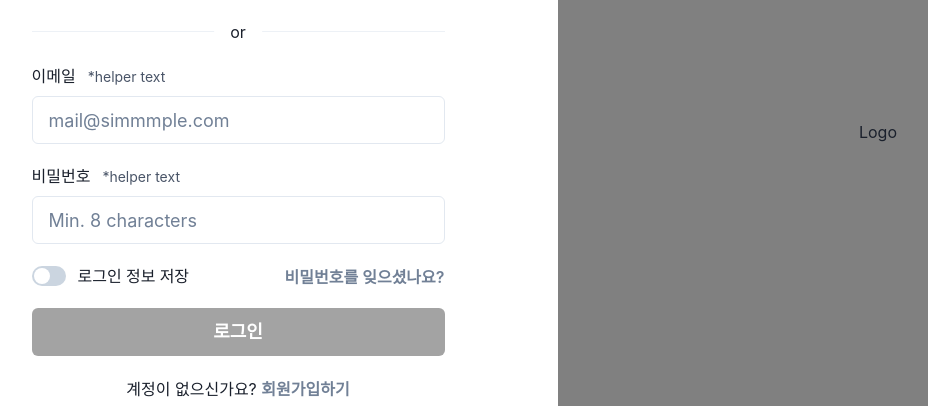
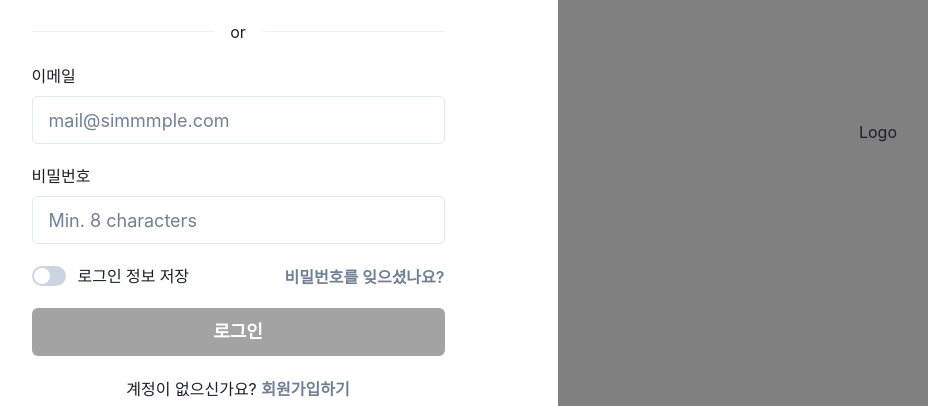
Before and after one commit to DDD-Community/DDD-10-WABLE-WEB, a Next.js app: page /login in a window 1280 px wide. Shown: the part 268-674 px from the top of the page, without its empty margins (82-1010 px from the left). Built offline with nearby package versions, Linux system fonts and the light colour scheme.

Commit message:
feat: react-hook-form 연결

```diff
--- a/src/components/pages/login/login-form.tsx
+++ b/src/components/pages/login/login-form.tsx
@@ -3,39 +3,65 @@ import {
   Flex,
   FormControl,
   FormErrorMessage,
-  FormHelperText,
   FormLabel,
   Input,
   Spacer,
   Switch,
 } from '@chakra-ui/react';
+import { SubmitHandler, useForm } from 'react-hook-form';
+import { Form } from './styles';
+
+interface IFormValues {
+  email: string;
+  password: string;
+}
 
 export function LoginForm() {
+  const {
+    register,
+    handleSubmit,
+    formState: { errors },
+  } = useForm<IFormValues>();
+
+  const onSubmit: SubmitHandler<IFormValues> = (data) => {
+    alert(JSON.stringify(data));
+  };
+
   return (
-    <>
-      <FormControl>
+    <Form autoComplete="off" onSubmit={handleSubmit(onSubmit)}>
+      <FormControl isInvalid={!!errors.email}>
         <Flex align="center">
           <FormLabel>이메일</FormLabel>
-          <FormHelperText mt={0} marginInlineEnd={3} marginBottom={2}>
-            *helper text
-          </FormHelperText>
           <FormErrorMessage mt={0} marginInlineEnd={3} marginBottom={2}>
-            *error message
+            {errors.email?.message}
           </FormErrorMessage>
         </Flex>
-        <Input type="email" placeholder="mail@simmmple.com" size="lg" />
+        <Input
+          type="email"
+          placeholder="mail@simmmple.com"
+          size="lg"
+          {...register('email', {
+            required: '이메일을 입력해 주세요.',
+            pattern: {
+              value: /\S+@\S+\.\S+/,
+              message: '이메일 형식이 올바르지 않습니다.',
+            },
+          })}
+        />
       </FormControl>
-      <FormControl>
+      <FormControl isInvalid={!!errors.password}>
         <Flex align="center">
           <FormLabel>비밀번호</FormLabel>
-          <FormHelperText mt={0} marginInlineEnd={3} marginBottom={2}>
-            *helper text
-          </FormHelperText>
           <FormErrorMessage mt={0} marginInlineEnd={3} marginBottom={2}>
-            *error message
+            {errors.password?.message}
           </FormErrorMessage>
         </Flex>
-        <Input type="password" placeholder="Min. 8 characters" size="lg" />
+        <Input
+          type="password"
+          placeholder="Min. 8 characters"
+          size="lg"
+          {...register('password', { required: '비밀번호를 입력해 주세요.' })}
+        />
       </FormControl>
       <Flex align="center">
         <Switch id="save-login-info" mr={3} />
@@ -45,9 +71,9 @@ export function LoginForm() {
         <Spacer />
         <Button variant="link">비밀번호를 잊으셨나요?</Button>
       </Flex>
-      <Button colorScheme="blackAlpha" size="lg" width="full">
+      <Button type="submit" colorScheme="blackAlpha" size="lg" width="full">
         로그인
       </Button>
-    </>
+    </Form>
   );
 }
--- /dev/null
+++ b/src/components/pages/login/styles.ts
@@ -0,0 +1,10 @@
+import styled from '@emotion/styled';
+
+const Form = styled.form`
+  width: 100%;
+  display: flex;
+  flex-direction: column;
+  gap: var(--chakra-space-5);
+`;
+
+export { Form };
```
